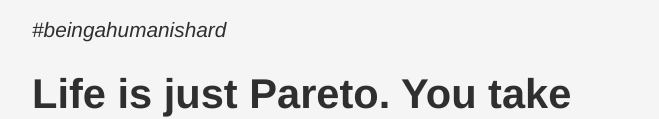
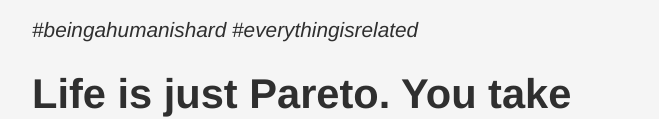
Before and after one commit to billyeh/billyeh.github.io, a plain HTML site: page twitter.html in a window 1280 px wide. Shown: the part 1683-1802 px from the top of the page, without its empty margins (308-967 px from the left). Drawn offline with Linux system fonts and the light colour scheme.

Commit message:
add hashtag

```diff
--- a/twitter.html
+++ b/twitter.html
@@ -52,7 +52,7 @@
         Or is it easier to just live life without caring or expecting too much from other people, so you can make a joke about being
         let down one more time into your grave?
       </p>
-      <i>#beingahumanishard</i>
+      <i>#beingahumanishard #everythingisrelated</i>
     <h1>Life is just Pareto. You take stuff, measure it, figure out how to get 80% of it, and move on.</h1>
   </div>
 </body>
```
